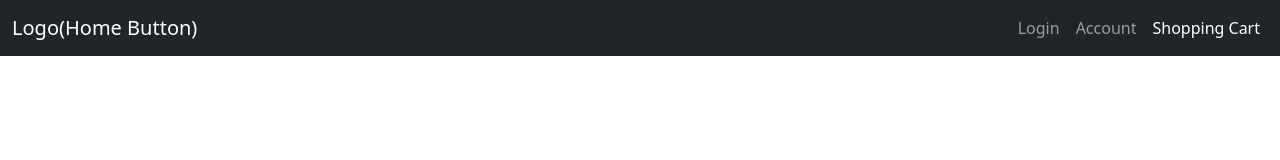
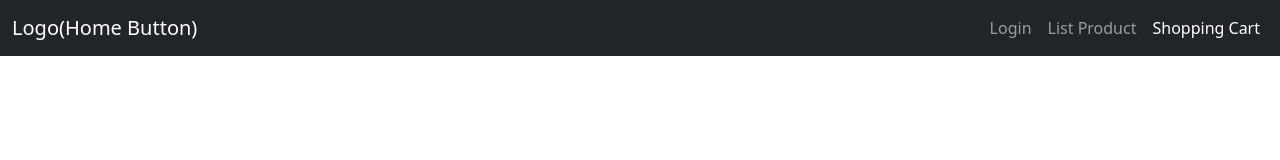
Before and after one commit to AustinMay1/eCommerce-Frontend, a React (Create React App) app: page /cart in a window 1280 px wide. Shown: the top 160 px of the page. Built offline with nearby package versions, Linux system fonts and the light colour scheme; the HTML template or start-up script is replaced by a standard one.

Commit message:
Structured shopping cart with bootstrap and changed navbar account to list product.

```diff
--- a/src/components/elements/navbar/navbar.jsx
+++ b/src/components/elements/navbar/navbar.jsx
@@ -6,7 +6,7 @@ import SearchBar from '../../pages/home/searchbar/searchbar';
 const Navbar = ({user}) => {
     return(
         <>
-        <nav className="navbar navbar-expand-lg navbar-dark bg-dark">
+        <nav className="navbar navbar-expand-lg navbar-dark bg-dark sticky-top">
         <div className="container-fluid">
         <NavLink className="navbar-brand" to="/home">
             Logo(Home Button)
@@ -34,8 +34,8 @@ const Navbar = ({user}) => {
                             </NavLink>
                         </li>
                         <li className="nav-item">
-                            <NavLink className="nav-link" to="/account">
-                                Account
+                            <NavLink className="nav-link" to="/seller">
+                                List Product
                             </NavLink>
                         </li>
                         <li className="nav-item">
@@ -44,26 +44,10 @@ const Navbar = ({user}) => {
                             </NavLink>
                         </li>
                         {/* <form className="d-flex" method="get" action={"/"}> */}
+                        {/* </form>  */}
 
-
-
-            {/* <input
-                className="form-control ms-2"
-                type="search"
-                placeholder="Search Products"
-                aria-label="Search"
-
-            /> */}
-
-            {/* <button className="btn btn-outline-success" type="submit">
-                Search
-            </button> */}
-
-            {/* </form>  */}
-
-        </React.Fragment>
-}
-
+                    </React.Fragment>
+                }
         </ul>
         </div>
 
--- a/src/components/pages/cart/shoppingcart/shoppingcart.jsx
+++ b/src/components/pages/cart/shoppingcart/shoppingcart.jsx
@@ -1,5 +1,6 @@
 import React from 'react';
 import { useEffect } from 'react';
+import '../cart.css';
 
 
 const ShoppingCart = (props) => {
@@ -9,10 +10,14 @@ const ShoppingCart = (props) => {
     }, [])
 
     return (
-        <div>
+        <React.Fragment>
+        <div classname='container'>
+            <div className='row'>
+                <div className='col-2' />
+                    <div className='col-8'>
                         {props.productsInCart.map(product => {
                             return (
-                    <div>
+                                <div classname='product'>
                                     {product.product.name}
                                     {product.product.description}
                                     {product.product.price}
@@ -23,6 +28,10 @@ const ShoppingCart = (props) => {
                             )
                         })}
                     </div>
+                <div className='col-2' />
+            </div>
+        </div>
+        </React.Fragment>
     )
 }
 
--- a/src/components/pages/home/searchbar/searchbar.jsx
+++ b/src/components/pages/home/searchbar/searchbar.jsx
@@ -25,6 +25,7 @@ const SearchBar = (props) => {
                 <button type="submit">Search</button> */}
                 <input type="search" name="searchTerm" value={formValues.searchTerm} placeholder="Search Products" onChange={handleChange} aria-label="Search"></input>
                 <button className="btn btn-outline-success" type="submit">Search</button>
+                <button className="btn btn-outline-success" onClick={props.getProducts}>Clear</button>
             </form>
             <Filter setSearchCategory={props.setSearchCategory}/>
             {/* <form onSubmit={handleSubmit}>
```
Also changed, not shown: src/components/pages/cart/cart.css (added). Lines whose indentation alone changed are shown as unchanged.
